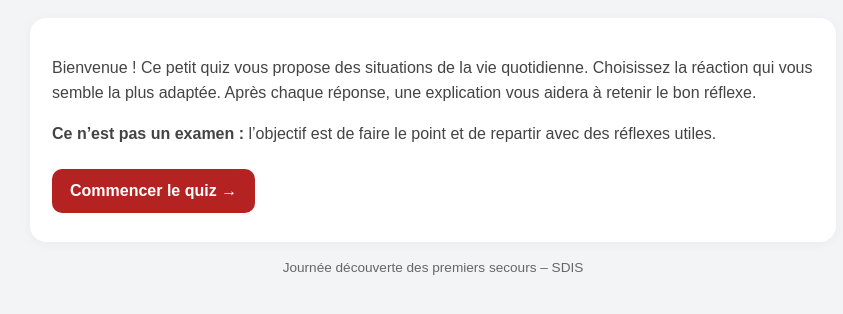
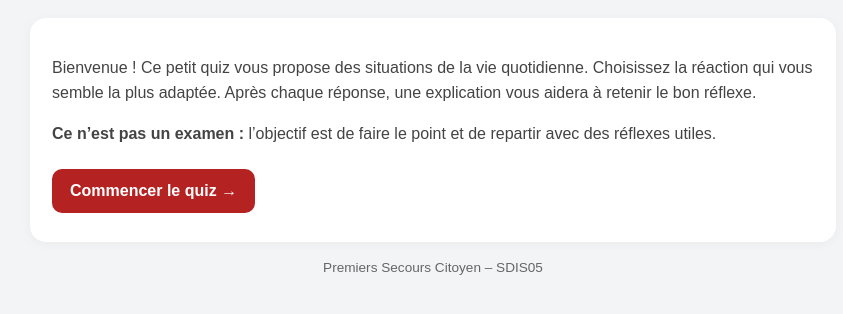
Before and after one commit to Sdis05/quiz-psc, a plain HTML site: page index.html in a window 1280 px wide. Shown: the part 70-384 px from the top of the page, without its empty margins (207-1050 px from the left). Drawn offline with Linux system fonts and the light colour scheme.

Commit message:
Update index.html

```diff
--- a/index.html
+++ b/index.html
@@ -37,7 +37,7 @@ button:disabled{cursor:default;opacity:1}
 <p class="intro"><strong>Ce n’est pas un examen :</strong> l’objectif est de faire le point et de repartir avec des réflexes utiles.</p>
 <button onclick="startQuiz()">Commencer le quiz →</button>
 </div>
-<div class="footer">Journée découverte des premiers secours – SDIS</div>
+<div class="footer">Premiers Secours Citoyen – SDIS05</div>
 </div>
 <script>
 const questions = [
@@ -81,7 +81,7 @@ function nextQuestion(){if(index<questions.length-1){index++;render()}else showR
 function showResult(){
  const pct=Math.round(score/questions.length*100);
  let message=pct<50?"Vous avez découvert plusieurs réflexes à retenir. C’est justement l’occasion de les revoir avec le formateur.":pct<80?"Vous avez déjà de bons réflexes. La journée permettra de les pratiquer et de les consolider.":"Très bon résultat ! Continuez à pratiquer les gestes et à suivre les conseils des formateurs.";
- document.getElementById("app").innerHTML=`<h2>🎉 Quiz terminé !</h2><div class="score">${score} / ${questions.length}<br><span style="font-size:1.1rem">${pct} %</span></div><div class="score-message"><strong>${message}</strong><p>Merci pour votre participation à cette journée de découverte des premiers secours au SDIS.</p></div><p class="intro">À retenir : protéger, alerter, agir selon ses capacités et suivre les consignes des secours.</p><button onclick="startQuiz()">Recommencer le questionnaire</button>`;
+ document.getElementById("app").innerHTML=`<h2>🎉 Quiz terminé !</h2><div class="score">${score} / ${questions.length}<br><span style="font-size:1.1rem">${pct} %</span></div><div class="score-message"><strong>${message}</strong><p>Merci pour votre participation à ce questionnaire, nous allons maintenant commencer à réaliser des gestes de secours.</p></div><p class="intro">À retenir : protéger, alerter, agir selon ses capacités et suivre les consignes des secours.</p><button onclick="startQuiz()">Recommencer le questionnaire</button>`;
 }
 </script>
 </body>
```
